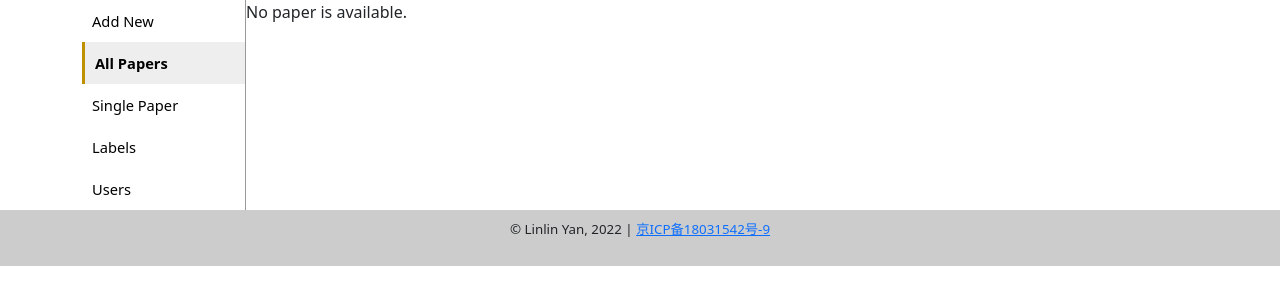
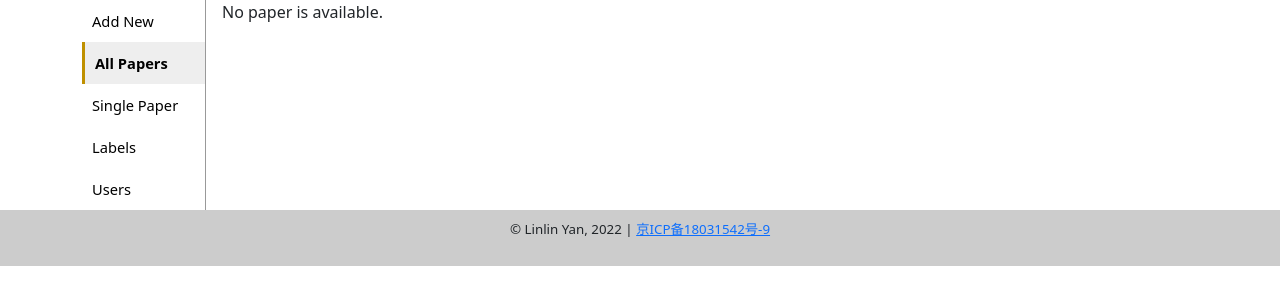
Before and after one commit to yanlinlin82/paper-hub.cn, a Django app: page /view/ in a window 1280 px wide. Shown: the part 53-358 px from the top of the page. Run offline with Django 4.2, Linux system fonts and the light colour scheme; data that the repository does not hold is empty.

Commit message:
Update web pages.

```diff
--- /dev/null
+++ b/static/index.html
@@ -0,0 +1 @@
+hello
--- a/static/styles.css
+++ b/static/styles.css
@@ -39,7 +39,7 @@ header h1.logo a {
 }
 
 .left-sidebar {
-    width: 164px;
+    width: 124px;
     border-right: solid 1px #999;
     flex: 0 0 auto;
 }
@@ -66,7 +66,7 @@ header h1.logo a {
 }
 
 .content {
-    width: calc(100% - 164px);
+    width: calc(100% - 124px);
     flex: 0 0 auto;
 }
 
--- a/view/templates/add.html
+++ b/view/templates/add.html
@@ -1,6 +1,4 @@
 {% extends "base.html" %}
-
-{% block title %}Paper-Hub: An easy way to read and share papers for scientific research{% endblock title %}
 
 {% block content %}
           <div class="container-fluid">
--- a/view/templates/base.html
+++ b/view/templates/base.html
@@ -2,7 +2,7 @@
 <html>
 <head>
   <meta charset="utf-8">
-  <title>{% block title %}{% endblock title %}</title>
+  <title>Paper-Hub</title>
   <meta name="viewport" content="width=device-width, initial-scale=1.0">
   <link rel="shortcut icon" type="image/png" href="{% static 'favicon.ico' %}"/>
   <link rel="stylesheet" href="{% static 'styles.css' %}">
--- a/view/templates/list.html
+++ b/view/templates/list.html
@@ -1,6 +1,4 @@
 {% extends "base.html" %}
-
-{% block title %}Paper-Hub: An easy way to read and share papers for scientific research{% endblock title %}
 
 {% block content %}
 {% if paper_list %}
--- a/view/templates/single.html
+++ b/view/templates/single.html
@@ -1,6 +1,4 @@
 {% extends "base.html" %}
-
-{% block title %}Paper-Hub: An easy way to read and share papers for scientific research{% endblock title %}
 
 {% block content %}
 {% if paper %}
```
Also changed, not shown: README.md (added).
